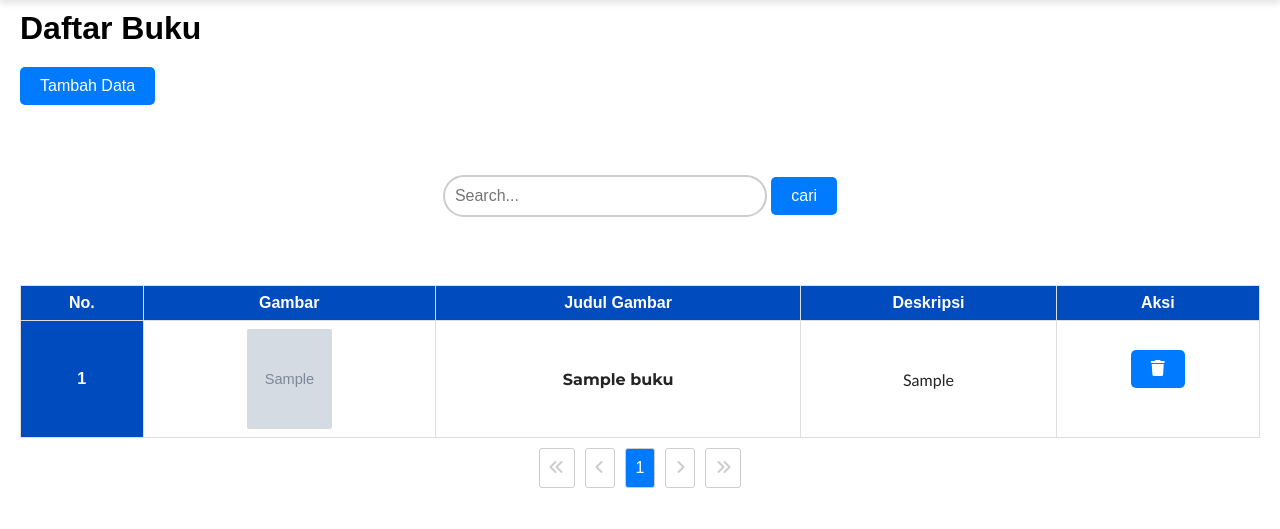
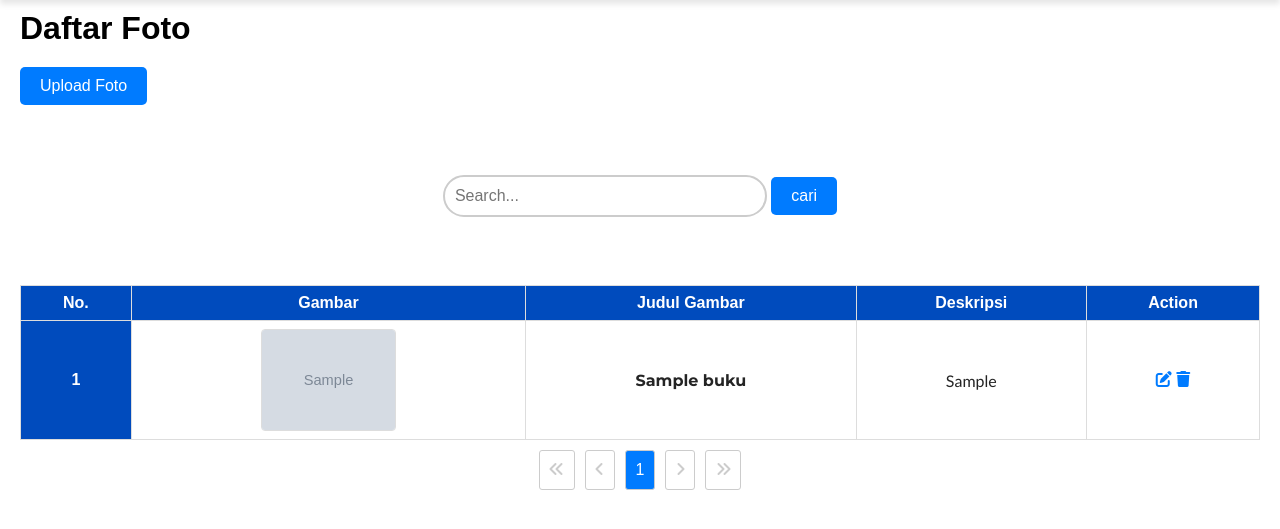
Before and after one commit to arhann4/UKK-Galery, a PHP site: page /view/data.php in a window 1280 px wide. Shown: the part 91-620 px from the top of the page. Run offline with PHP 8.4, Linux system fonts and the light colour scheme; tables that the repository leaves empty or names only in its code hold one stand-in row (values such as "Sample post"); grey boxes marked "Sample" are stand-in pictures.

Commit message:
crud dan css

```diff
--- a/Controller/create.php
+++ b/Controller/create.php
@@ -5,7 +5,7 @@ if(isset($_POST["submit"])){
     if(tambah($_POST) > 0){
         echo "  <script>
                     alert('data berhasil ditambahkan!');
-                    document.location.href = 'data.php';
+                    document.location.href = '../view/data.php';
                 </script>";
     } else{
         echo "  <script>
@@ -14,4 +14,5 @@ if(isset($_POST["submit"])){
     }
  }
 
+
 ?>
--- a/Model/function.php
+++ b/Model/function.php
@@ -45,7 +45,6 @@ function tambah($post){
     }
     $judul = htmlspecialchars($post["judul"]);
     $deskripsi = htmlspecialchars($post["deskripsi"]);
-
     $gambar =$dbImg;
 
     $query = "INSERT INTO buku VALUES ('', '$judul', '$deskripsi', '$gambar')";
@@ -54,6 +53,34 @@ function tambah($post){
 
     return mysqli_affected_rows($db_ukkgalery);
 }
+function hapus($id){
+    global $db_ukkgalery;
+    $id = intval($id);
+
+    mysqli_query($db_ukkgalery, "DELETE FROM buku WHERE id=$id");
+
+    return mysqli_affected_rows($db_ukkgalery);
+}
+
+function update($data) {
+    global $db_ukkgalery;
+
+    // Ambil data dari $_POST
+    $id = $data['id'];
+    $judul = htmlspecialchars($data['judul']);
+    $deskripsi = htmlspecialchars($data['deskripsi']);
+
+    // Query Update
+    $query = "UPDATE buku SET
+                judul = '$judul',
+                deskripsi = '$deskripsi'
+              WHERE id = $id";
+
+    mysqli_query($db_ukkgalery, $query);
+
+    return mysqli_affected_rows($db_ukkgalery);
+}
+
 
 
 ?>
--- a/css/data.css
+++ b/css/data.css
@@ -2,12 +2,14 @@ body {
     font-family: Arial, sans-serif;
     margin: 20px;
     padding-top: 60px;
+}
 
-}
 h1 {
     margin-bottom: 20px;
 }
-html, body {
+
+html,
+body {
     overflow: -moz-scrollbars-none;
     -ms-overflow-style: none;
 }
@@ -17,7 +19,8 @@ html, body {
 }
 
 :root {
-  --nav-link-color: #524d4d; /* Warna link navbar */
+    --nav-link-color: #524d4d;
+    /* Warna link navbar */
 }
 
 .navbar-default {
@@ -25,11 +28,14 @@ html, body {
     transition: background-color 0.5s ease;
     position: fixed;
     top: 0;
-  left: 0; /* Tambahkan properti left */
+    left: 0;
+    /* Tambahkan properti left */
     width: 100%;
     z-index: 999;
-  box-shadow: 0 4px 6px rgba(0, 0, 0, 0.1); /* Tambahkan bayangan */
-  border-bottom: 1px solid #ddd; /* Garis pembatas bawah navbar */
+    box-shadow: 0 4px 6px rgba(0, 0, 0, 0.1);
+    /* Tambahkan bayangan */
+    border-bottom: 1px solid #ddd;
+    /* Garis pembatas bawah navbar */
 }
 
 .navbar-scrolled {
@@ -42,7 +48,8 @@ header {
     padding: 15px 0;
     position: fixed;
     top: 0;
-  left: 0; /* Tambahkan properti left */
+    left: 0;
+    /* Tambahkan properti left */
     width: 100%;
 }
 
@@ -78,7 +85,8 @@ nav a {
     font-weight: 600;
     font-size: 16px;
     transition: all 300ms;
-  border-bottom: 2px solid transparent; /* Ubah hover menjadi lebih terlihat */
+    border-bottom: 2px solid transparent;
+    /* Ubah hover menjadi lebih terlihat */
 }
 
 nav a:hover {
@@ -88,15 +96,19 @@ nav a:hover {
 
 .dashboard {
     max-width: 1200px;
-  margin: 100px auto 0; /* Tambahkan margin-top lebih besar agar konten tidak terlalu dekat dengan navbar */
-  padding: 20px; /* Tambahkan padding untuk membedakan dengan navbar */
-  background-color: #f9f9f9; /* Warna latar belakang untuk membedakan konten */
-  border: 1px solid #ddd; /* Garis pembatas untuk membedakan dengan navbar */
-  border-radius: 5px; /* Tambahkan sudut melengkung */
-  box-shadow: 0 4px 6px rgba(0, 0, 0, 0.1); /* Bayangan lembut untuk efek terangkat */
+    margin: 100px auto 0;
+    /* Tambahkan margin-top lebih besar agar konten tidak terlalu dekat dengan navbar */
+    padding: 20px;
+    /* Tambahkan padding untuk membedakan dengan navbar */
+    background-color: #f9f9f9;
+    /* Warna latar belakang untuk membedakan konten */
+    border: 1px solid #ddd;
+    /* Garis pembatas untuk membedakan dengan navbar */
+    border-radius: 5px;
+    /* Tambahkan sudut melengkung */
+    box-shadow: 0 4px 6px rgba(0, 0, 0, 0.1);
+    /* Bayangan lembut untuk efek terangkat */
 }
-
-
 
 .btn {
     display: inline-block;
@@ -111,6 +123,7 @@ nav a:hover {
     cursor: pointer;
     transition: background-color 0.3s;
 }
+
 .btn:hover {
     background-color: #0056b3;
 }
@@ -122,7 +135,6 @@ nav a:hover {
     margin-top: 50px;
     margin-bottom: 50px;
 }
-
 
 .search-input {
     padding: 10px;
@@ -137,7 +149,6 @@ nav a:hover {
 .search-input:focus {
     border-color: #007bff;
 }
-
 
 .search-button {
     padding: 10px 20px;
@@ -155,17 +166,14 @@ nav a:hover {
     background-color: #0056b3;
 }
 
-
 @media (max-width: 600px) {
     .search-container {
         flex-direction: column;
     }
-
     .search-input {
         width: 80%;
         margin-bottom: 10px;
     }
-
     .search-button {
         width: 80%;
     }
@@ -176,33 +184,52 @@ table {
     border-collapse: collapse;
     margin-top: 20px;
 }
-th, td {
+
+th,
+td {
     border: 1px solid #dddddd;
     padding: 8px;
     text-align: center;
 }
+
 th {
     background-color: #004bbd;
     color: #ffffff;
 }
+
 .img {
     display: block;
+    /* Agar gambar rapi dalam layout */
     margin: 0 auto;
-    width: 85px;
-    height: 100px;
-    object-fit: cover;
-    border-radius: 2px;
+    /* Center gambar dalam kolom */
+    max-width: 150px;
+    /* Batas maksimal lebar gambar */
+    max-height: 100px;
+    /* Batas maksimal tinggi gambar */
+    width: auto;
+    /* Lebar mengikuti proporsi gambar */
+    height: auto;
+    /* Tinggi mengikuti proporsi gambar */
+    border-radius: 4px;
+    /* Opsional: Tambahkan sudut melengkung */
+    object-fit: contain;
+    /* Pastikan gambar tidak terpotong */
+    border: 1px solid #ddd;
+    /* Opsional: Tambahkan border */
 }
-.judul{
+
+.judul {
     font-family: 'Montserrat', sans-serif;
     font-weight: bold;
     color: #242424;
 }
+
 .penulis {
     font-family: 'Optima', sans-serif;
     font-weight: normal;
     color: #242424;
 }
+
 .action-icons a {
     display: inline-block;
     color: #007bff;
@@ -217,6 +244,7 @@ font-weight: normal;
 .action-icons a:active {
     transform: scale(0.90);
 }
+
 .pagination {
     display: flex;
     justify-content: center;
@@ -224,6 +252,7 @@ font-weight: normal;
     list-style: none;
     padding: 10px 0;
 }
+
 .pagination a {
     padding: 10px;
     margin: 0 5px;
@@ -232,13 +261,16 @@ font-weight: normal;
     border: 1px solid #ccc;
     border-radius: 3px;
 }
+
 .pagination a:hover {
     background-color: #ddd;
 }
+
 .pagination a.active {
     background-color: #007bff;
     color: white;
 }
+
 .pagination .disabled {
     pointer-events: none;
     color: #ccc;
--- a/view/about.php
+++ b/view/about.php
@@ -3,7 +3,7 @@
 <head>
     <meta charset="UTF-8">
     <meta name="viewport" content="width=device-width, initial-scale=1.0">
-    <title>Arhann</title>
+    <title>About</title>
     <link rel="stylesheet" href="../css/style.css">
     <link rel="icon" type="image/x-icon"  href="img/x.png">
     <link rel="stylesheet" href="https://cdnjs.cloudflare.com/ajax/libs/font-awesome/6.0.0-beta3/css/all.min.css">
--- a/view/data.php
+++ b/view/data.php
@@ -41,7 +41,7 @@ if (isset($_POST['cari'])) {
     <script src="https://code.jquery.com/jquery-3.6.0.min.js"></script>
     <link rel="stylesheet" href="../css/data.css">
     <link href="https://fonts.googleapis.com/css2?family=Montserrat:wght@700&family=Playfair+Display:wght@700&display=swap" rel="stylesheet">
-    <title>Home</title>
+    <title>User</title>
 </head>
 <body>
     <header class="navbar navbar-default">
@@ -57,8 +57,8 @@ if (isset($_POST['cari'])) {
     </header>
 
 
-    <h1>Daftar Buku</h1>
-    <a href="create.php" class="btn">Tambah Data</a>
+    <h1>Daftar Foto</h1>
+    <a href="create.php" class="btn">Upload Foto</a>
     <div class="search-container">
      <form method="post" action="">
         <input type="text" name="like" class="search-input" placeholder="Search...">
@@ -73,23 +73,24 @@ if (isset($_POST['cari'])) {
             <th>Gambar</th>
             <th>Judul Gambar</th>
             <th>Deskripsi</th>
-            <th>Aksi</th>
+            <th>Action</th>
         </tr>
         <?php $i = 1; ?>
         <?php foreach($buku as $row) :?>
             <tr>
                 <th><?= $i;?></th>
                 <td>
-                    <img src="../uploads/<?= $row['gambar']?>" alt="" class="img"></td>
+                    <img src="../uploads/<?= $row['gambar']?>" alt="" class="img">
+                </td>
                 <td class="judul">
                     <?=$row["judul"]?>
                 </td>
                 <td class="penulis">
                     <?=$row["deskripsi"]?>
                 </td>
-
-                <td class="s">
-                    <button class="btn btn-danger"><i class="fa-solid fa-trash"></i></button>
+                <td class="action-icons">
+                    <a href="update.php?id=<?= $row ['id']?>"><i class="fas fa-edit"></i></a>
+                    <a href="../Controller/hapus.php?id=<?= $row['id']?>"onclick="return confirm('Apakah kamu yakin untuk menghapusnya?');"><i class="fas fa-trash"></i></a>
                 </td>
 
             </tr>
```
Also changed, not shown: Controller/hapus.php (added, +15 -0 lines), Controller/update.php (added, +18 -0 lines), view/update.php (added, +31 -0 lines), uploads/1301602.png (added), uploads/download (1).jpeg (added), uploads/indonesia.jpg (added), uploads/jabart.jpg (added), uploads/jak.jpg (added), uploads/jateng.jpg (added), uploads/webcam-toy-photo12.jpg (added). Lines whose indentation alone changed are shown as unchanged.
